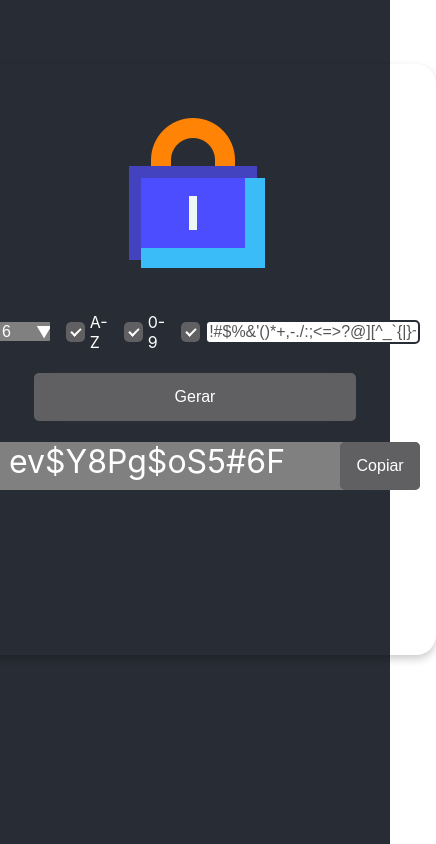
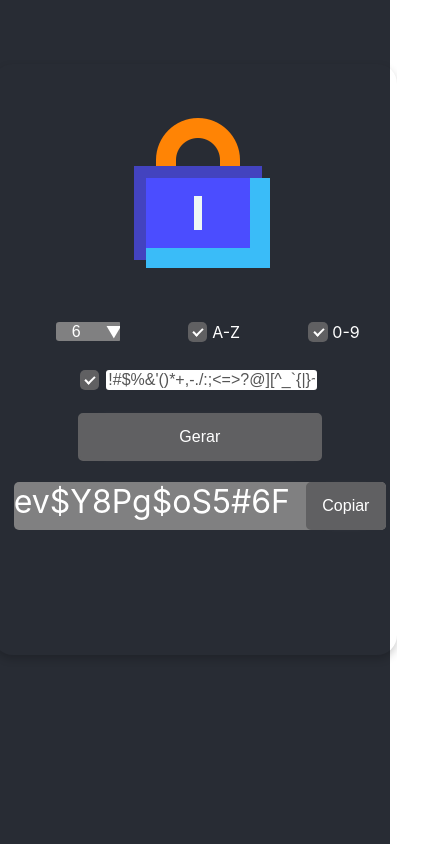
Before and after one commit to douglimaonline/password-generator, a React (Create React App) app: page / in a window 390 px wide. Shown: the whole page, 436 px wide, since content can reach past the window. Built offline with nearby package versions, Linux system fonts and the light colour scheme.

Commit message:
Add wrap/stack on mobile services

```diff
--- a/src/App.js
+++ b/src/App.js
@@ -37,7 +37,7 @@ function App() {
   return (
     <div className="App">
       <Card>
-        <div style={{ display: 'flex', width: '100%', gap: '1rem' }}>
+        <div style={{ display: 'flex', width: '100%', gap: '1rem' }} className='options-container'>
           <NumberEntries
             value={totalChar}
             onChange={(newTotal) => setTotalChar(newTotal)}
--- a/src/components/Card.tsx
+++ b/src/components/Card.tsx
@@ -8,7 +8,7 @@ interface CardProps {
 const Card = (props: Readonly<CardProps>) => {
   return (
     <div className="card">
-      <img src="lock.png" alt="lock"></img>
+      <img src="/lock.png" alt="lock"></img>
       {props.children}
     </div>
   )
--- a/src/styles/Card.css
+++ b/src/styles/Card.css
@@ -2,6 +2,7 @@
   display: flex;
   flex-direction: column;
   align-items: center;
+  flex-wrap: wrap;
   width: 500px;
   height: 70vh;
   min-height: 440px;
@@ -17,3 +18,10 @@
 .card:hover {
   box-shadow: 0 8px 16px 0 rgba(0, 0, 0, 0.2);
 }
+
+@media only screen and (max-width: 600px) {
+  .options-container {
+    flex-wrap: wrap;
+    justify-content: space-around;
+  }
+}
```
